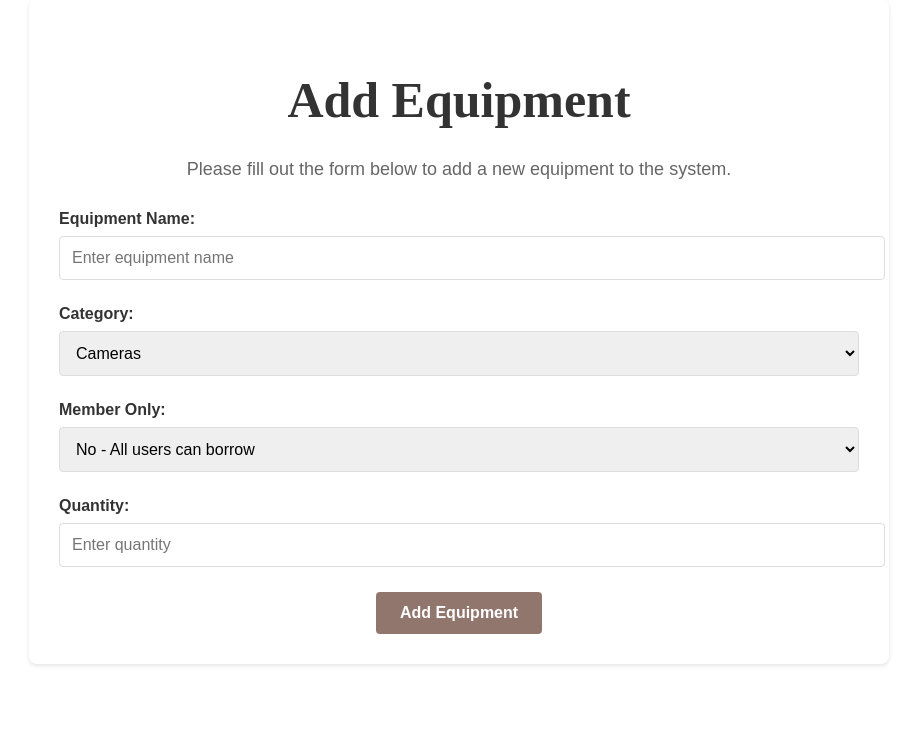
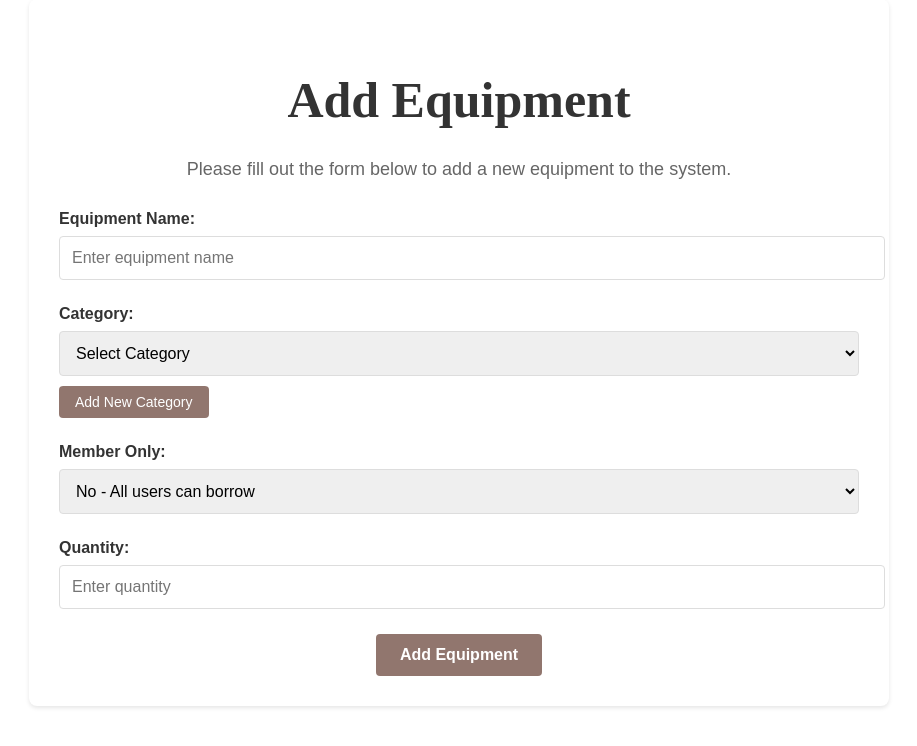
Before and after one commit to the1nP/tonkitlab_borrow, a Flask app: page /admin_add_equipment in a window 1280 px wide. Shown: the part 122-868 px from the top of the page, without its empty margins (181-1098 px from the left). Before the commit the page ends 788 px from the top, so only its background shows below. Run offline with Flask 3, Linux system fonts and the light colour scheme; data that the repository does not hold is empty; parts of the project's set-up code (start-up, migrations or seed data) failed here and were passed over; some libraries are stand-ins or nearby versions.

Commit message:
Add dynamic category loading and new category input to equipment form

```diff
--- a/app.py
+++ b/app.py
@@ -1091,5 +1091,32 @@ def get_item_list(equipment_id):
             'message': 'Failed to get item list'
         }), 500
 
+@app.route('/get_categories', methods=['GET'])
+def get_categories():
+    try:
+        # ดึงข้อมูลทั้งหมดจาก Equipment table
+        response = EquipmentTable.scan()
+        items = response['Items']
+
+        # รวบรวมประเภทที่มีอยู่ทั้งหมด
+        categories = set()
+        for item in items:
+            if 'Category' in item:
+                categories.add(item['Category'])
+
+        # แปลงเป็น list และเรียงลำดับ
+        categories_list = sorted(list(categories))
+
+        return jsonify({
+            'success': True,
+            'categories': categories_list
+        })
+    except Exception as e:
+        print(f"Error getting categories: {e}")
+        return jsonify({
+            'success': False,
+            'message': 'Failed to get categories'
+        }), 500
+
 if __name__ == '__main__':
     app.run(host='0.0.0.0', port=5000, debug=True)
--- a/static/css/admin_add_equipment.css
+++ b/static/css/admin_add_equipment.css
@@ -165,3 +165,43 @@ ul.menu li a:hover {
     transform: translateY(0);
     box-shadow: none;
 }
+
+/* เพิ่มสไตล์ใหม่ต่อจากสไตล์เดิม */
+.secondary-button {
+    background-color: #91766E;
+    color: white;
+    border: none;
+    padding: 8px 16px;
+    margin-top: 10px;
+    border-radius: 4px;
+    cursor: pointer;
+    font-size: 14px;
+    transition: all 0.3s ease;
+}
+
+.secondary-button:hover {
+    background-color: #7a635c;
+}
+
+.secondary-button.cancel {
+    background-color: #d9534f;
+}
+
+.secondary-button.cancel:hover {
+    background-color: #c9302c;
+}
+
+#newCategoryContainer input {
+    width: 100%;
+    padding: 12px;
+    margin-top: 5px;
+    border: 1px solid #ddd;
+    border-radius: 4px;
+    font-size: 16px;
+    transition: border-color 0.3s ease;
+}
+
+#newCategoryContainer input:focus {
+    outline: none;
+    border-color: #91766E;
+}
--- a/templates/admin_add_equipment.html
+++ b/templates/admin_add_equipment.html
@@ -51,10 +51,18 @@
                 <div class="form-group">
                     <label for="category">Category:</label>
                     <select id="category" name="category" required>
-                        <option value="Cameras">Cameras</option>
-                        <option value="Accessories">Accessories</option>
-                        <option value="Lenses">Lenses</option>
+                        <option value="">Select Category</option>
+                        <!-- Categories will be loaded dynamically -->
                     </select>
+                    <div id="newCategoryContainer" style="display: none; margin-top: 10px;">
+                        <input type="text"
+                               id="newCategory"
+                               name="newCategory"
+                               placeholder="Enter new category name"
+                               pattern="[A-Za-z\s]+"
+                               title="Only letters and spaces allowed">
+                    </div>
+                    <button type="button" id="addNewCategoryBtn" class="secondary-button">Add New Category</button>
                 </div>
 
                 <div class="form-group">
@@ -77,17 +85,71 @@
 
     <!-- เพิ่ม JavaScript สำหรับจัดการ form submission -->
     <script>
-        document.querySelector('form').addEventListener('submit', async (e) => {
+        document.addEventListener('DOMContentLoaded', async () => {
+            const categorySelect = document.getElementById('category');
+            const newCategoryContainer = document.getElementById('newCategoryContainer');
+            const newCategoryInput = document.getElementById('newCategory');
+            const addNewCategoryBtn = document.getElementById('addNewCategoryBtn');
+            let isAddingNew = false;
+
+            // โหลดประเภทที่มีอยู่
+            try {
+                const response = await fetch("{{ url_for('get_categories') }}");
+                const data = await response.json();
+                if (data.success) {
+                    data.categories.forEach(category => {
+                        const option = new Option(category, category);
+                        categorySelect.add(option);
+                    });
+                }
+            } catch (error) {
+                console.error('Error loading categories:', error);
+            }
+
+            // จัดการการเพิ่มประเภทใหม่
+            addNewCategoryBtn.addEventListener('click', () => {
+                isAddingNew = !isAddingNew;
+                if (isAddingNew) {
+                    categorySelect.disabled = true;
+                    newCategoryContainer.style.display = 'block';
+                    addNewCategoryBtn.textContent = 'Cancel';
+                    addNewCategoryBtn.classList.add('cancel');
+                } else {
+                    categorySelect.disabled = false;
+                    newCategoryContainer.style.display = 'none';
+                    newCategoryInput.value = '';
+                    addNewCategoryBtn.textContent = 'Add New Category';
+                    addNewCategoryBtn.classList.remove('cancel');
+                }
+            });
+
+            // แก้ไขการส่ง form (ลบ event listener เดิมออก)
+            const form = document.querySelector('form');
+            form.addEventListener('submit', async (e) => {
                 e.preventDefault();
 
-            const formData = new FormData(e.target);
+                // เช็คค่าที่กรอก
+                const name = document.getElementById('name').value.trim();
+                const category = isAddingNew ?
+                    newCategoryInput.value.trim() :
+                    categorySelect.value.trim();
+                const isMemberRequired = document.getElementById('isMemberRequired').value;
+                const quantity = document.getElementById('quantity').value;
+
+                // สร้าง FormData object
+                const formData = new FormData();
+                formData.append('name', name);
+                formData.append('category', category);
+                formData.append('isMemberRequired', isMemberRequired);
+                formData.append('quantity', quantity);
+
+                try {
                     const response = await fetch("{{ url_for('admin_add_equipment') }}", {
                         method: 'POST',
                         body: formData
                     });
 
                     const result = await response.json();
-
                     if (result.success) {
                         await Swal.fire({
                             title: 'Success!',
@@ -99,12 +161,22 @@
                     } else {
                         Swal.fire({
                             title: 'Error!',
-                    text: result.message,
+                            text: result.message || 'Failed to add equipment',
+                            icon: 'error',
+                            confirmButtonColor: '#91766E'
+                        });
+                    }
+                } catch (error) {
+                    console.error('Error:', error);
+                    Swal.fire({
+                        title: 'Error!',
+                        text: 'An unexpected error occurred',
                         icon: 'error',
                         confirmButtonColor: '#91766E'
                     });
                 }
             });
+        });
     </script>
 </body>
 
```
Lines whose indentation alone changed are shown as unchanged.
